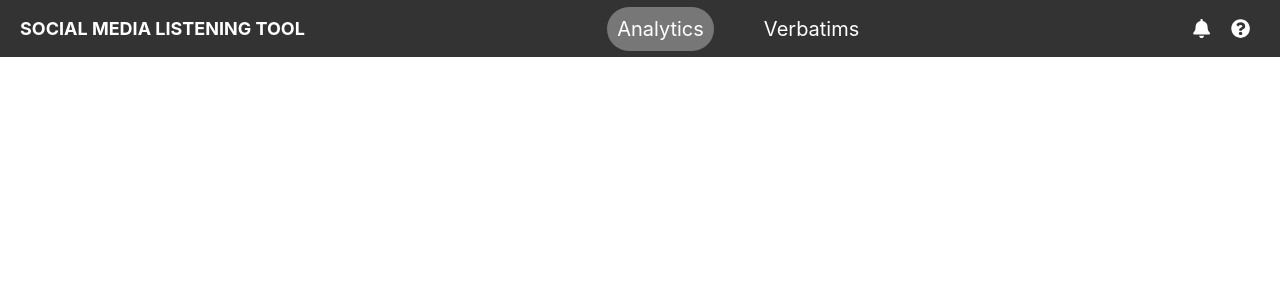
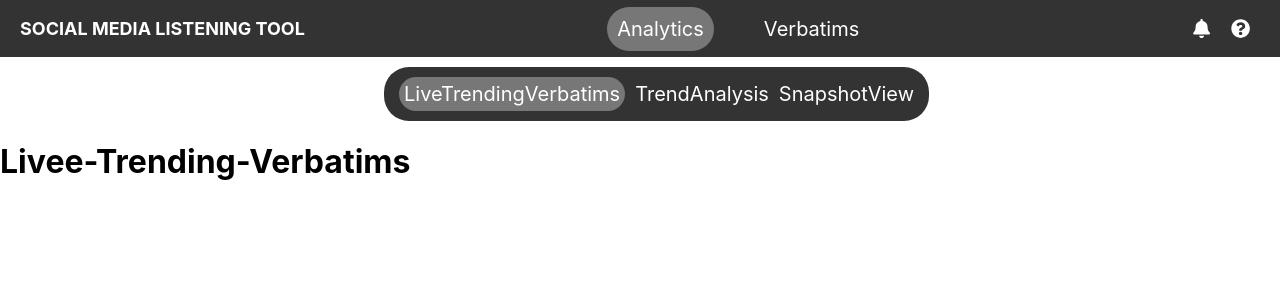
Before and after one commit to shwethask15/Social-Media-Listening-Tool, a React (Create React App) app in the folder frontend/: page /page1/LiveTrendingVerbatims in a window 1280 px wide. Shown: the top 300 px of the page. Built offline with nearby package versions, Linux system fonts and the light colour scheme.

Commit message:
Added 3 tabs for analytics page

```diff
--- a/frontend/src/App.js
+++ b/frontend/src/App.js
@@ -1,11 +1,12 @@
 import './App.css';
-import { BrowserRouter as Router, Route, Routes } from 'react-router-dom';
+import { BrowserRouter as Router, Route, Routes, Navigate } from 'react-router-dom';
 import Home from './Home';
 
 function App() {
   return (
     <Router>
       <Routes>
+        <Route path="/" element={<Navigate to="/page1" />} />
         <Route path="/*" element={<Home />} />
       </Routes>
     </Router>
--- a/frontend/src/Home.js
+++ b/frontend/src/Home.js
@@ -8,10 +8,9 @@ function Home() {
     <div>
       <Navbar />
       <Routes>
-        <Route path="page1" element={<Analytics />} />
-        <Route path="page2" element={<Verbatims />} />
+        <Route path="page1/*" element={<Analytics />} />
+        <Route path="page2/*" element={<Verbatims />} />
       </Routes>
-
     </div>
   );
 }
--- a/frontend/src/pages/Analytics/Components/Navbar.js
+++ b/frontend/src/pages/Analytics/Components/Navbar.js
@@ -1,12 +1,20 @@
-import { Route,Routes } from "react-router-dom";
+import { NavLink } from 'react-router-dom';
+import { FaBell, FaQuestionCircle } from 'react-icons/fa';
+import '../style/Navbar.css'
+
+
 
 function Navbar() {
+    return (
+        <div className="navbar-analytics">
+            <ul className="navbar-menu-analytics">
+                <li><NavLink to="LiveTrendingVerbatims">LiveTrendingVerbatims</NavLink></li>
+                <li><NavLink to="TrendAnalysis">TrendAnalysis</NavLink></li>
+                <li><NavLink to="SnapshotView">SnapshotView</NavLink></li>
+            </ul>
 
-    // <Routes>
-    //   <Route path="/" element={<Home />} />
-    // </Routes>
-
-
+        </div>
+    );
 
 }
 
--- a/frontend/src/pages/Analytics/analytics.js
+++ b/frontend/src/pages/Analytics/analytics.js
@@ -1,10 +1,25 @@
-function Analytics(){
+import { Route, Router, Routes, Navigate } from "react-router-dom";
+import LiveTrendingVerbatims from "./Components/Live-Trending-Verbatims";
+import TrendAnalysis from "./Components/Trend-Analysis";
+import SnapshotView from "./Components/Snapshot-View";
+import Navbar from "../Analytics/Components/Navbar";
+import '../Analytics/style/Navbar.css'
+
+function Analytics() {
 
 
     return (
-        <h1>
-            Analytics
-        </h1>
+        <div>
+            <Navbar />
+            <Routes>
+
+                <Route path="/" element={<Navigate to="LiveTrendingVerbatims" /> } />
+                <Route path="LiveTrendingVerbatims" element={<LiveTrendingVerbatims />} />
+                <Route path="TrendAnalysis" element={<TrendAnalysis />} />
+                <Route path="SnapshotView" element={<SnapshotView />} />
+            </Routes>
+        </div>
+
     )
 }
 
--- /dev/null
+++ b/frontend/src/pages/Analytics/style/Navbar.css
@@ -0,0 +1,50 @@
+.navbar-analytics {
+    display: flex;
+    justify-content: center;
+    background-color: #333;
+    color: #fff;
+    padding: 10px 10px;
+    margin: 10px;
+    width:fit-content;
+    margin-left: 30%;
+    border-radius: 25px;
+  }
+
+  .navbar-menu-analytics {
+    list-style-type: none;
+    padding: 0;
+    margin: 0;
+  }
+
+
+  .navbar-menu-analytics li {
+    display: inline-block;
+    /* margin-right: 20px; */
+    font-size: 20px;
+    padding: 5px;
+  }
+
+  .navbar-menu-analytics li:last-child {
+    margin-right: 0;
+  }
+
+  .navbar-menu-analytics li a {
+    color: #fff;
+    text-decoration: none;
+
+
+  }
+
+  .navbar-menu-analytics li a:hover {
+    /* background-color: #555; */
+    border: 1px solid #ccc;
+    padding:5px;
+    border-radius: 25px;
+
+  }
+
+  .navbar-menu-analytics li a.active {
+    background-color: #777;
+    padding: 5px;
+    border-radius: 25px;
+  }
```
